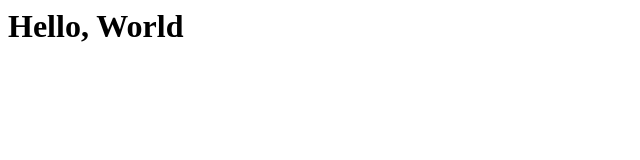
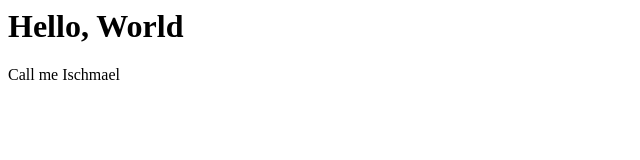
Before and after one commit to vsamod/website, a plain HTML site: page index.html in a window 1280 px wide. Shown: the full height of the page, 0-640 px from the left. Drawn offline with Linux system fonts and the light colour scheme.

Commit message:
Add p tag

```diff
--- a/index.html
+++ b/index.html
@@ -1 +1,2 @@
 <h1>Hello, World</h1>
+<p>Call me Ischmael</p>
```
